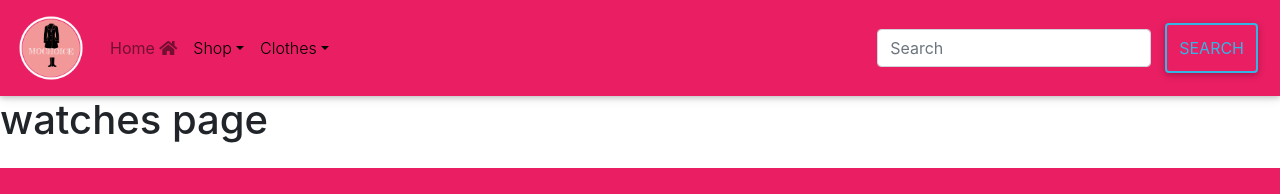
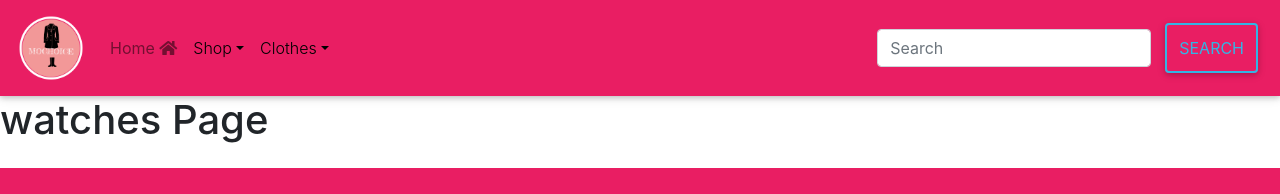
Before and after one commit to Diana-nyamai/Mochoice-Website, a React (Create React App) app: page /Watches in a window 1280 px wide. Shown: the top 194 px of the page. Built offline with nearby package versions, Linux system fonts and the light colour scheme.

Commit message:
watches page update

```diff
--- a/src/Components/pages/ShopPage/Watches.js
+++ b/src/Components/pages/ShopPage/Watches.js
@@ -4,7 +4,7 @@ export class Watches extends Component {
     render() {
         return (
             <div>
-                <h1>watches page</h1>
+                <h1>watches Page</h1>
             </div>
         )
     }
```
